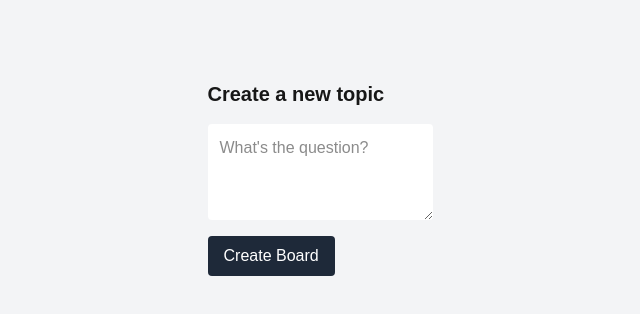
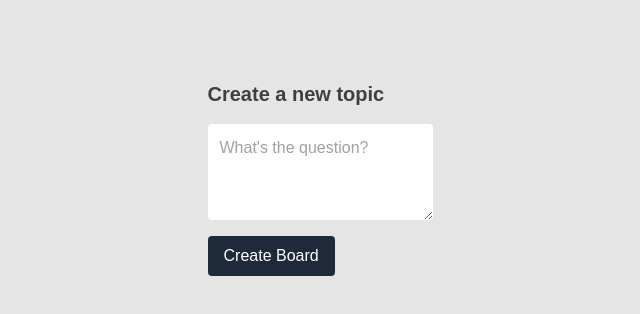
Before and after one commit to jstovall/question-and-answer-board, a Next.js app: page / in a window 1280 px wide. Shown: the top 314 px of the page, without its empty margins (320-960 px from the left). Built offline with nearby package versions, Linux system fonts and the light colour scheme; no server answers.

Commit message:
Fix dark mode text color issue

```diff
--- a/app/globals.css
+++ b/app/globals.css
@@ -1,27 +1,7 @@
 @import "tailwindcss";
 
-:root {
-  --background: #ffffff;
-  --foreground: #171717;
-}
-
-@theme inline {
-  --color-background: var(--background);
-  --color-foreground: var(--foreground);
-  --font-sans: var(--font-geist-sans);
-  --font-mono: var(--font-geist-mono);
-}
-
-@media (prefers-color-scheme: dark) {
-  :root {
-    --background: #0a0a0a;
-    --foreground: #ededed;
-  }
-}
-
 body {
-  background: var(--background);
-  background-color: #f3f4f6;
-  color: var(--foreground);
+  color: #171717cd;
+  background-color: #e5e5e5;
   font-family: Arial, Helvetica, sans-serif;
 }
```
